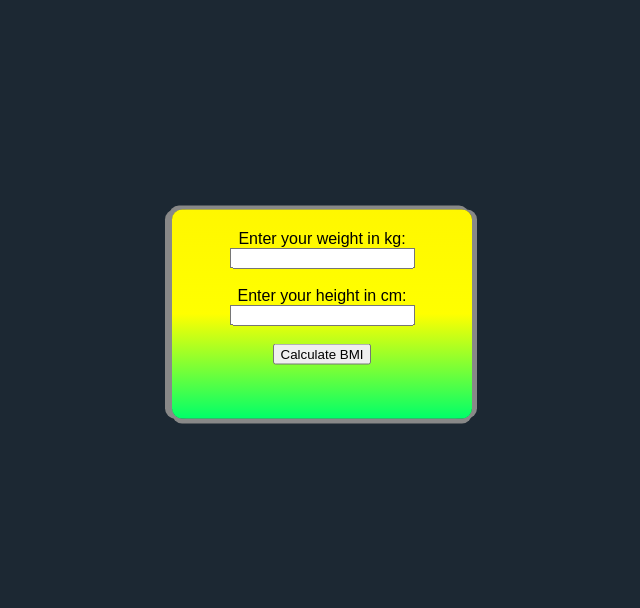
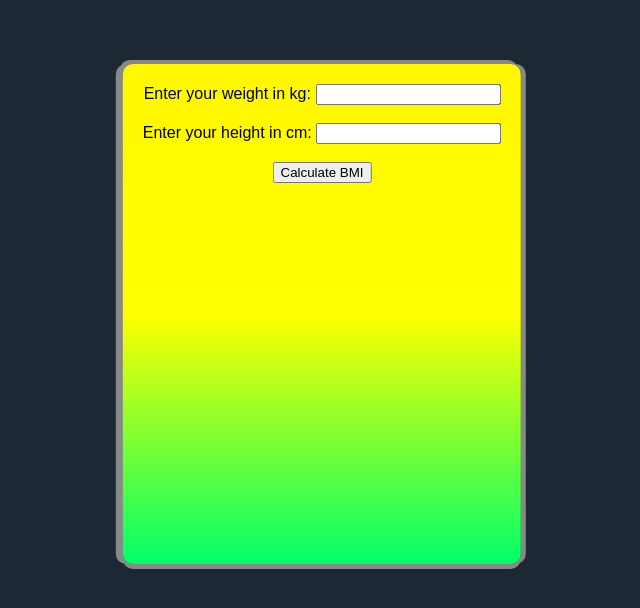
Before and after one commit to mostafakamalbg/MERN-WITH-OSTAD, a plain HTML site: page assignment_2/index.html in a window 1280 px wide. Shown: the part 106-714 px from the top of the page, without its empty margins (338-978 px from the left). Drawn offline with Linux system fonts and the light colour scheme.

Commit message:
update style.css

```diff
--- a/assignment_2/css/style.css
+++ b/assignment_2/css/style.css
@@ -12,8 +12,8 @@ body{
     left: 50%;
     transform: translate(-50%, -50%);
     background-image: linear-gradient(#fff700, yellow, #00ff69);
-    max-width: 300px;
-    max-height: 300px;
+    max-width: 400px;
+    min-height: 500px;
     padding: 20px;
     margin: 20px;
     text-align: center;
```
